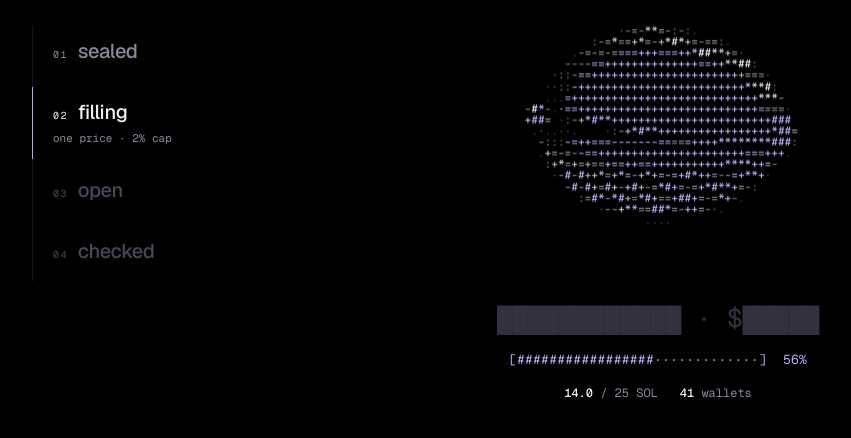
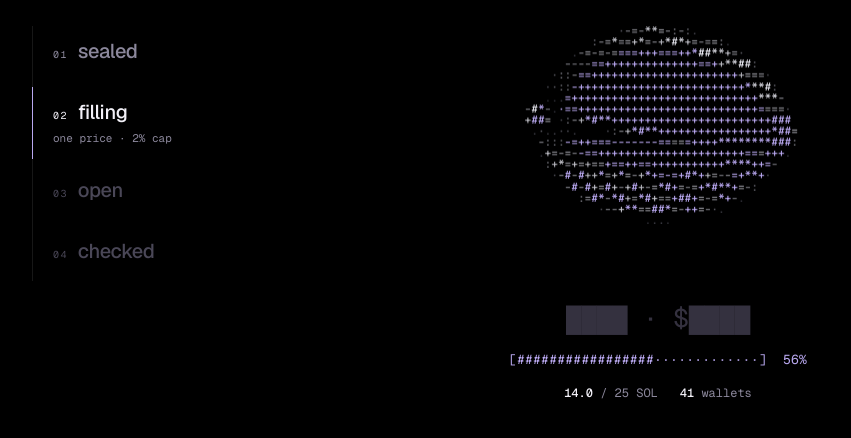
Before and after one commit to madii506/clam, a plain HTML site: page index.html in a window 1280 px wide. Shown: the part 1911-2349 px from the top of the page, without its empty margins (112-963 px from the left). Drawn offline with nearby package versions, Linux system fonts and the light colour scheme; no server answers; animation ran at ten frames a second.

Commit message:
Add files via upload

```diff
--- a/index.html
+++ b/index.html
@@ -239,7 +239,7 @@ details p{color:var(--ink2);font-size:14px;margin-top:10px}
  </div>
  <div class="tide-stage">
   <canvas id="tc" aria-label="A clam filling, then opening"></canvas>
-  <div class="tname m hid" id="tname">████████████ · $█████</div>
+  <div class="tname m hid" id="tname">████ · $████</div>
   <div class="tbar m" id="tbar"></div>
   <div class="tstats m"><span><b id="tsol">0.0</b> / 25 SOL</span><span><b id="tw">0</b> wallets</span><span class="tchk" id="tchk">✓ seal matches</span></div>
  </div>
@@ -438,7 +438,7 @@ function heroLoop(t){const s=(t-t0)/1000;hc+=(hov-hc)*.18;const base=RM?1:.62+.4
 (document.fonts?document.fonts.ready:Promise.resolve()).then(()=>requestAnimationFrame(heroLoop));
 
 /* ---------- tide scroll story ---------- */
-(()=>{const sec=$('tide'),R=makeAscii($('tc'),84,35),steps=[...sec.querySelectorAll('.st')];let last=-1,raf=0;const NAME='the deep one · $PEARL',HID='████████████ · $█████';
+(()=>{const sec=$('tide'),R=makeAscii($('tc'),84,35),steps=[...sec.querySelectorAll('.st')];let last=-1,raf=0;const NAME='clam · $CLAM',HID='████ · $████';
 function upd(){raf=0;const r=sec.getBoundingClientRect(),tot=sec.offsetHeight-innerHeight,p=Math.max(0,Math.min(1,-r.top/(tot||1)));
  const fill=Math.max(0,Math.min(1,(p-.1)/.5)),open=Math.max(0,Math.min(1,(p-.64)/.14)),stage=p<.1?0:p<.64?1:p<.84?2:3;
  R(open,.7+open*.5);const n=30,k=Math.round(fill*n);$('tbar').textContent='['+'#'.repeat(k)+'·'.repeat(n-k)+'] '+String(Math.round(fill*100)).padStart(3,' ')+'%';
@@ -512,7 +512,7 @@ $('dover').onclick=async()=>{
 const simR=makeAscii($('simc'),96,40);let sraise=25,tide=40,anim=null;
 chipGroup('rr',v=>{sraise=v;sim()});
 $('tide').oninput=e=>{tide=+e.target.value;sim()};$('yin').oninput=sim;
-const SAMPLE='the deep one · $PEARL';
+const SAMPLE='clam · $CLAM';
 function scramble(el,txt){const G='@#%*+=-:·';let i=0;clearInterval(el._t);el._t=setInterval(()=>{el.textContent=txt.split('').map((c,k)=>k<i?c:(c===' '?' ':G[(Math.random()*G.length)|0])).join('');if(++i>txt.length)clearInterval(el._t)},RM?0:40)}
 function sim(){
  const yin=Math.max(0,+$('yin').value||0),cap=sraise*.02,eff=Math.min(yin,cap);
```
